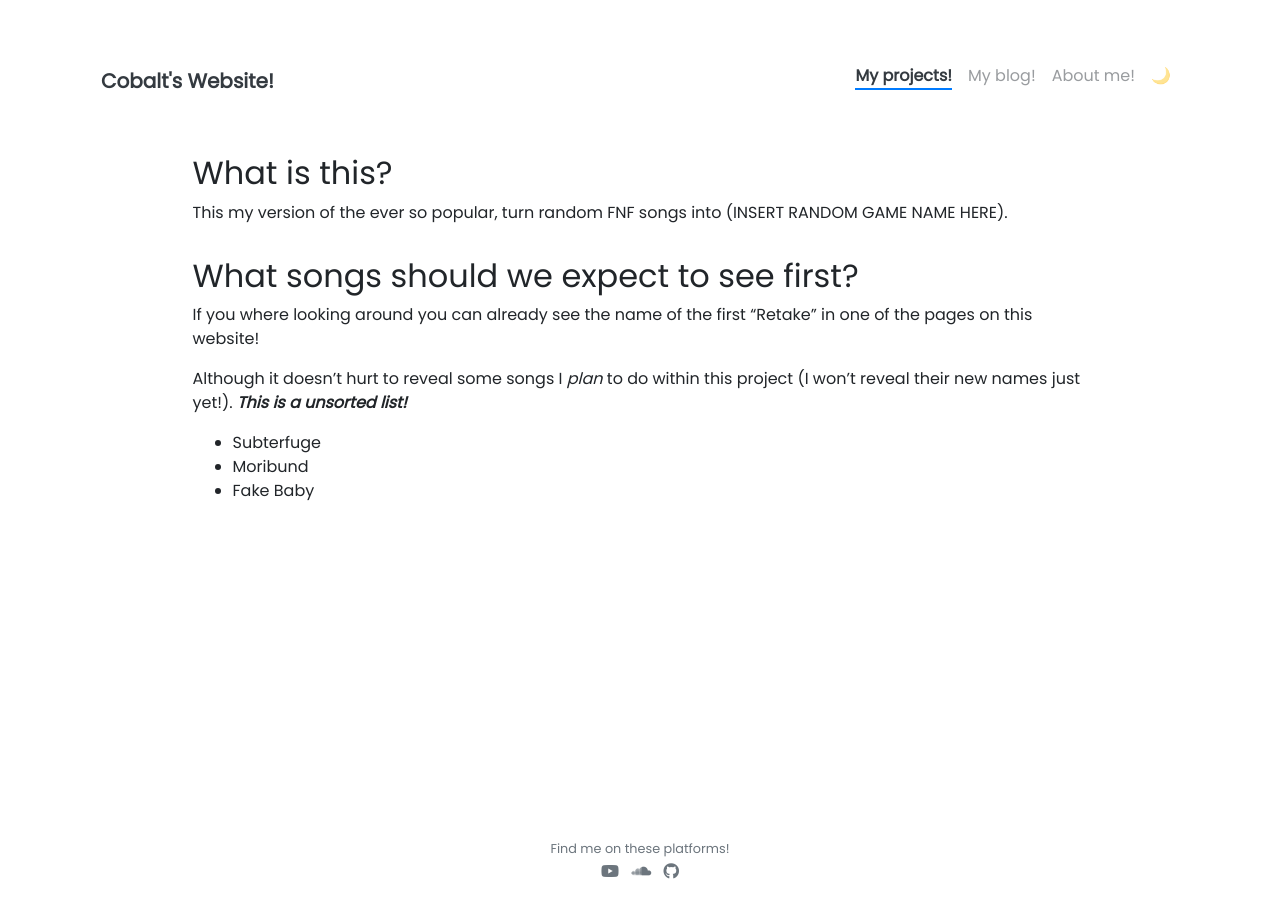
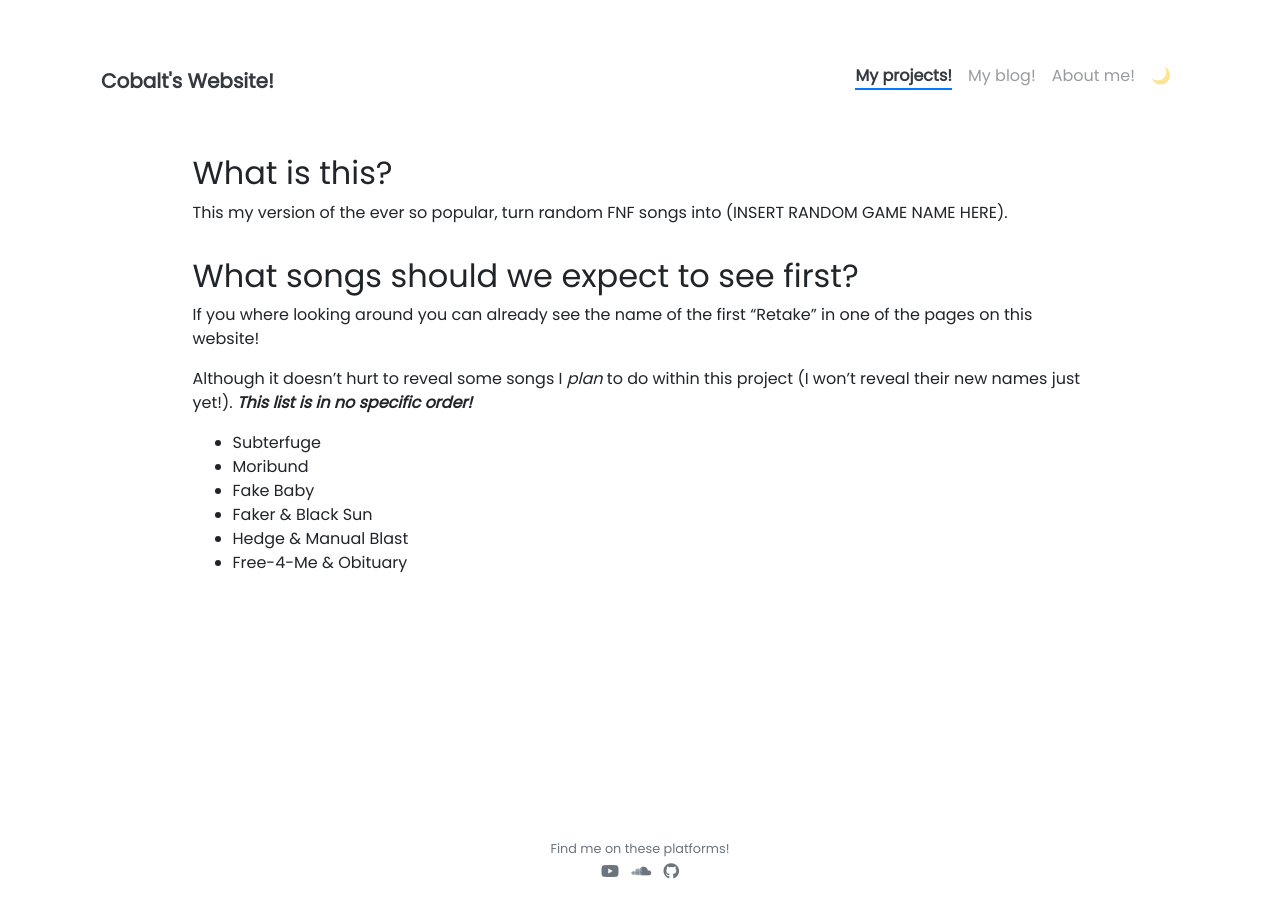
Before and after one commit to CicadaCobalt/CicadaCobalt.github.io, a Jekyll site: the page built from _projects/Roblox Retake.md, in a window 1280 px wide. Built offline with Jekyll 4.4.1, drawn with Linux system fonts in a browser that asks for light colours; nearby versions of some CDN libraries.

Commit message:
better writing
clarified my strange 2 AM writing

```diff
--- a/_projects/Roblox Retake.md
+++ b/_projects/Roblox Retake.md
@@ -13,8 +13,11 @@ This my version of the ever so popular, turn random FNF songs into (INSERT RANDO
 
 If you where looking around you can already see the name of the first "Retake" in one of the pages on this website!
 
-Although it doesn't hurt to reveal some songs I _plan_ to do within this project (I won't reveal their new names just yet!). _**This is a unsorted list!**_
+Although it doesn't hurt to reveal some songs I _plan_ to do within this project (I won't reveal their new names just yet!). _**This list is in no specific order!**_
 
 * Subterfuge
 * Moribund
 * Fake Baby
+* Faker & Black Sun
+* Hedge & Manual Blast
+* Free-4-Me & Obituary
```
